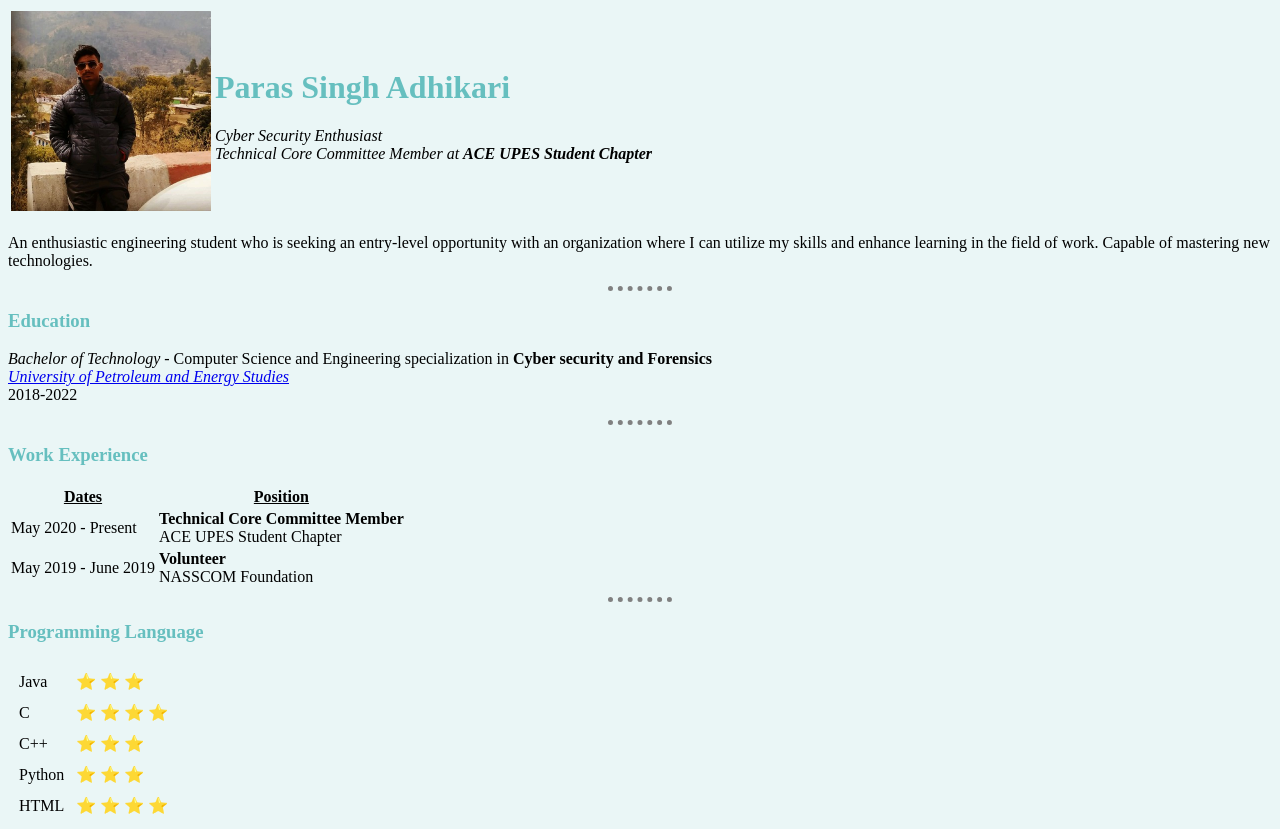
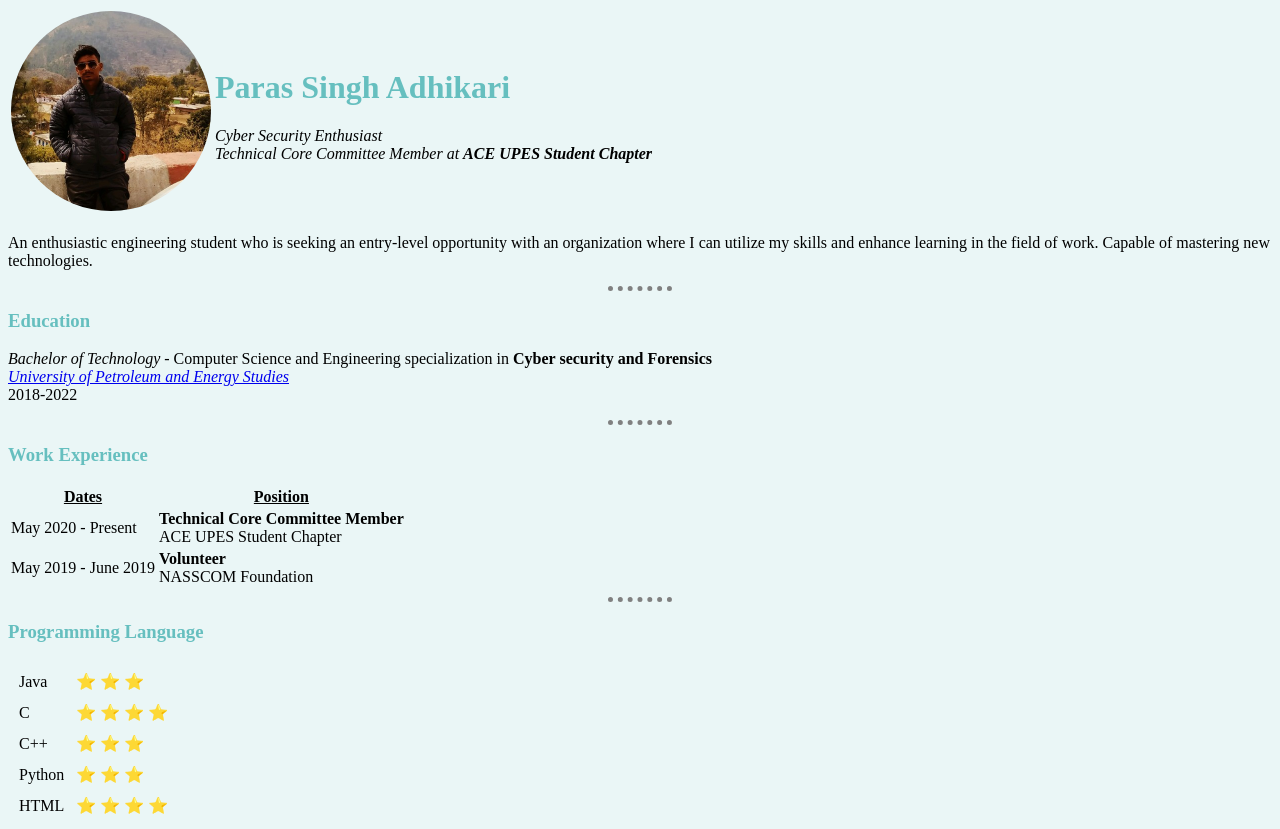
Before and after one commit to adhikariparas/cv, a plain HTML site: page index.html in a window 1280 px wide. Shown: the top 829 px of the page. Drawn offline with Linux system fonts and the light colour scheme.

Commit message:
Update index.html

```diff
--- a/index.html
+++ b/index.html
@@ -10,7 +10,7 @@
 <body>
   <table >
     <tr>
-      <td><img src="images/paras.png" alt="Paras Singh Adhikari" height="200" width="200"></td>
+      <td><img id="psa" src="images/paras.png" alt="Paras Singh Adhikari" height="200" width="200"></td>
       <td>
         <h1>Paras Singh Adhikari</h1>
         <p>
```
